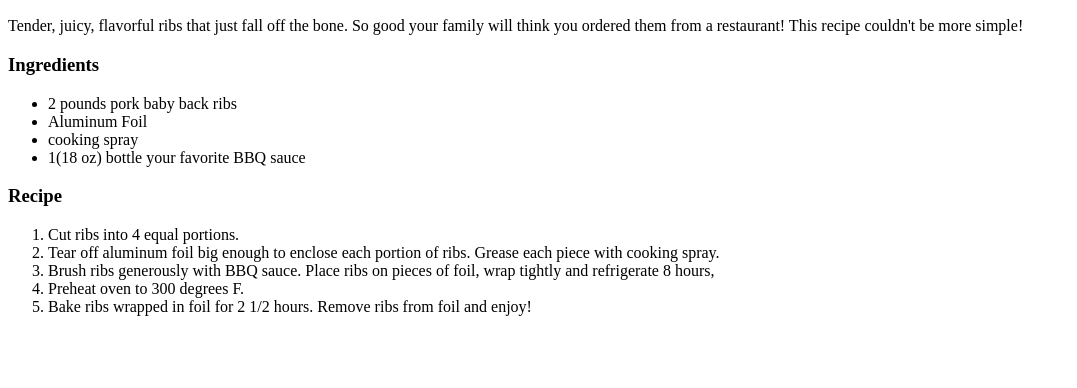
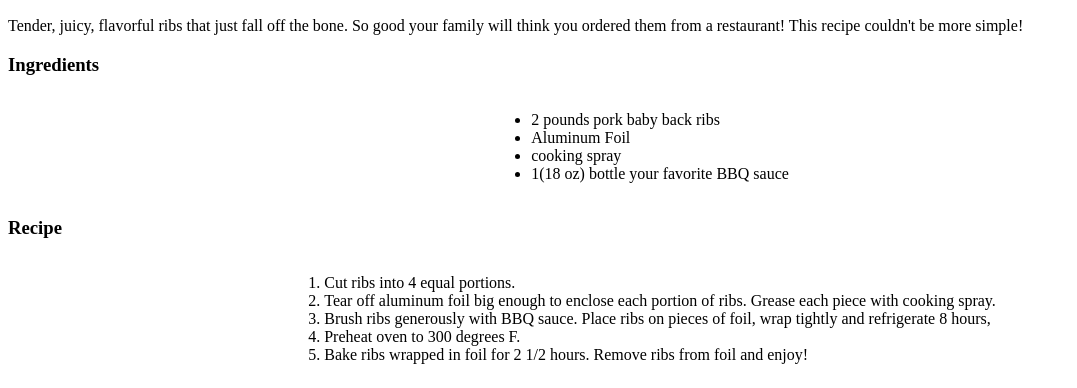
Before and after one commit to LLokus/odin-recipes, a plain HTML site: page recipes/babybackribs.html in a window 1280 px wide. Shown: the part 473-861 px from the top of the page, without its empty margins (0-1077 px from the left). Before the commit the page ends 805 px from the top, so only its background shows below. Drawn offline with Linux system fonts and the light colour scheme.

Commit message:
center lists

```diff
--- a/recipes/styles.css
+++ b/recipes/styles.css
@@ -2,3 +2,12 @@
     font-size: 48px;
     text-align: center;
 }
+
+.ingredients,
+.recipe {
+    display: inline-block;
+    text-align: left;
+}
+.container{
+    text-align: center;
+}
```
